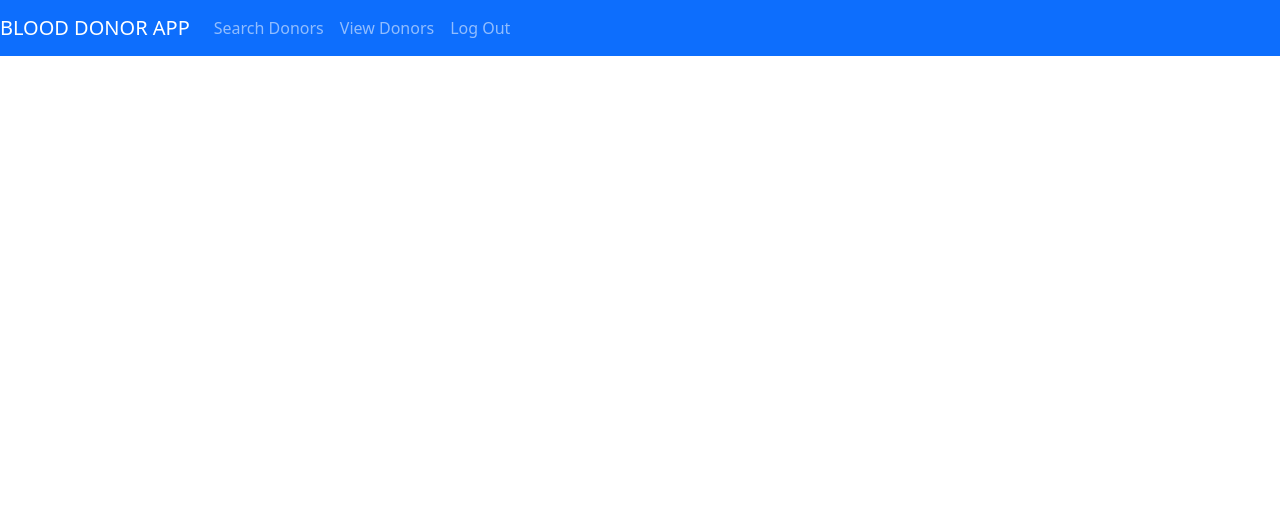
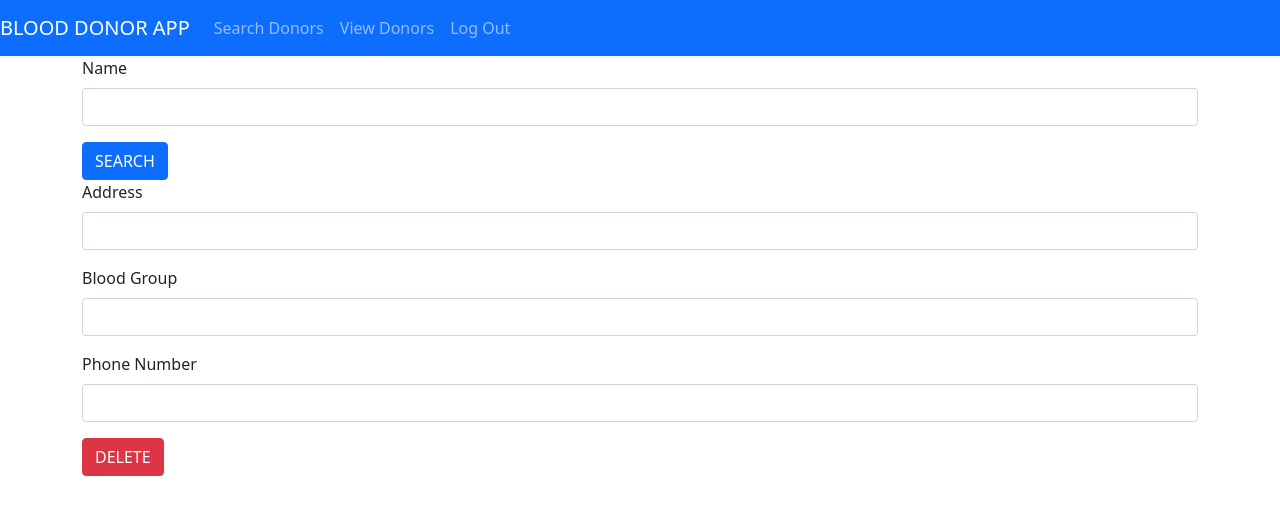
Before and after one commit to snehasamuel/Donor-react-app, a React (Create React App) app: page /search in a window 1280 px wide. Shown: the top 514 px of the page. Built offline with nearby package versions, Linux system fonts and the light colour scheme.

Commit message:
api completed

```diff
--- a/src/components/Search.js
+++ b/src/components/Search.js
@@ -1,10 +1,72 @@
-import React from 'react'
+import axios from 'axios'
+import React, { useState } from 'react'
 import Header from './Header'
 
 const Search = () => {
+    var [data,setData]=useState([{"address":"","blood":"","mobile":"number"}])
+    const [name,setName]=useState("")
+    const searchValues=(()=>{
+        var readName={"donorname":name}
+        axios.post("http://localhost:8000/api/search",readName).then((response)=>{
+console.log(response.data)
+setData(response.data.data)
+        })
+
+    })
+
+    const deleteDonor=((id)=>{
+        const data={"_id":id}
+        axios.post("http://localhost:8000/api/delete",data).then((response)=>{
+        console.log(response.data)
+        if(response.data.status=="success")
+        {
+          alert("deleted successfully")
+        }
+        else
+        {
+          alert("failed to delete")
+        }
+        })
+})
   return (
     <div>
         <Header/>
+        <div className="container">
+    <div className="row">
+        <div className="col col-12 col-sm-12 col-md-12 col-lg-12 col-xl-12 col-xxl-12">
+            <div className="row g-3">
+                <div className="col col-12 col-sm-12 col-md-12 col-lg-12 col-xl-12 col-xxl-12">
+                    <label for="" className="form-label">Name</label>
+                    <input onChange={(a)=>{setName(a.target.value)}} type="text" className="form-control"/>
+                </div>
+                <div className="col col-12 col-sm-12 col-md-12 col-lg-12 col-xl-12 col-xxl-12">
+                    <button onClick={searchValues} className="btn btn-primary">SEARCH</button>
+                    </div>
+                    </div>
+
+{data.map((value,key)=>{
+    return   <div className='row g-3'>
+    <div className="col col-12 col-sm-12 col-md-12 col-lg-12 col-xl-12 col-xxl-12">
+        <label for="" className="form-label">Address</label>
+        <input value={value.address} type="text" className="form-control"/>
+    </div>
+    <div className="col col-12 col-sm-12 col-md-12 col-lg-12 col-xl-12 col-xxl-12">
+        <label for="" className="form-label">Blood Group</label>
+        <input value={value.blood} type="text" className="form-control"/>
+    </div>
+    <div className="col col-12 col-sm-12 col-md-12 col-lg-12 col-xl-12 col-xxl-12">
+        <label for="" className="form-label">Phone Number</label>
+        <input value={value.mobile} type="number" className="form-control"/>
+    </div>
+    <div className="col col-12 col-sm-12 col-md-12 col-lg-12 col-xl-12 col-xxl-12">
+        <button onClick={()=>{deleteDonor(value._id)}} className="btn btn-danger">DELETE</button>
+    </div>
+</div>
+})}
+
+        </div>
+    </div>
+</div>
     </div>
   )
 }
```
